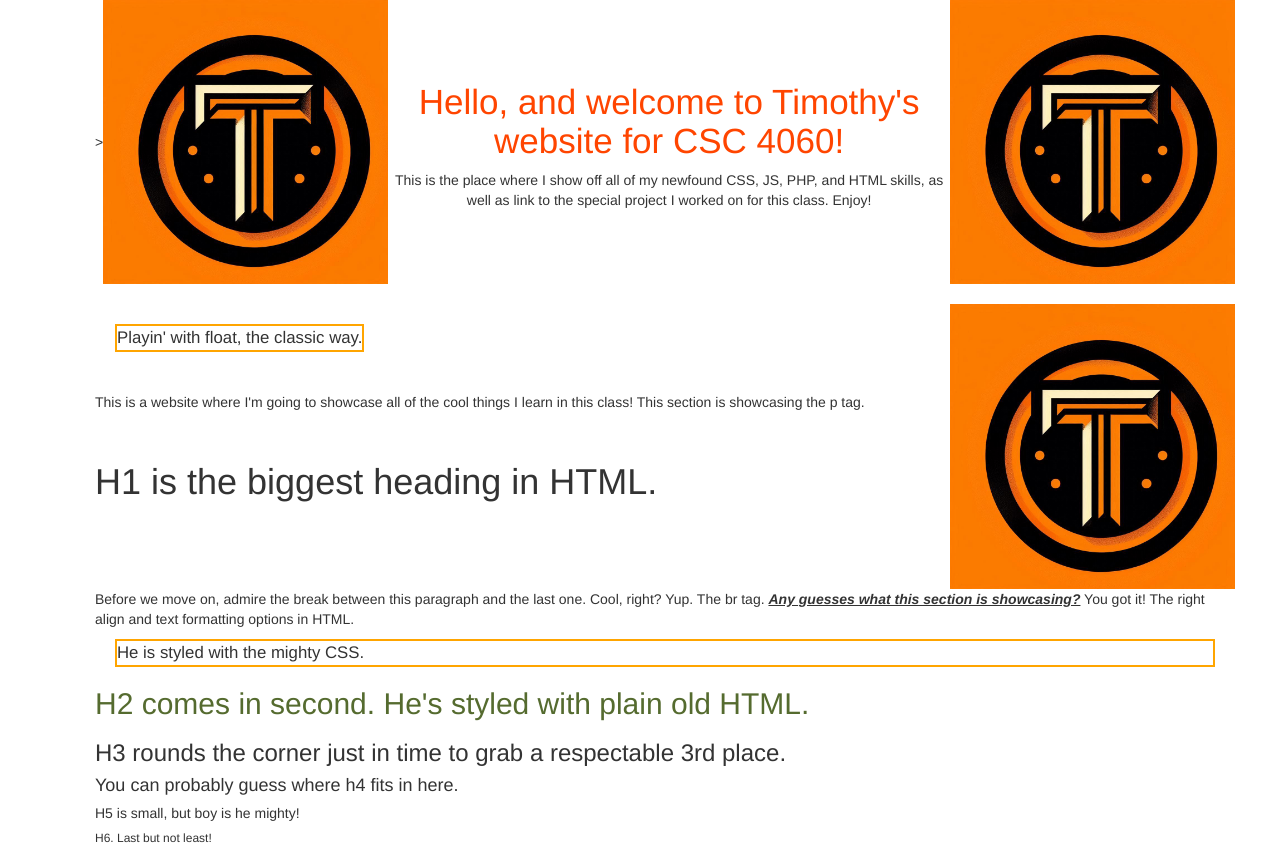
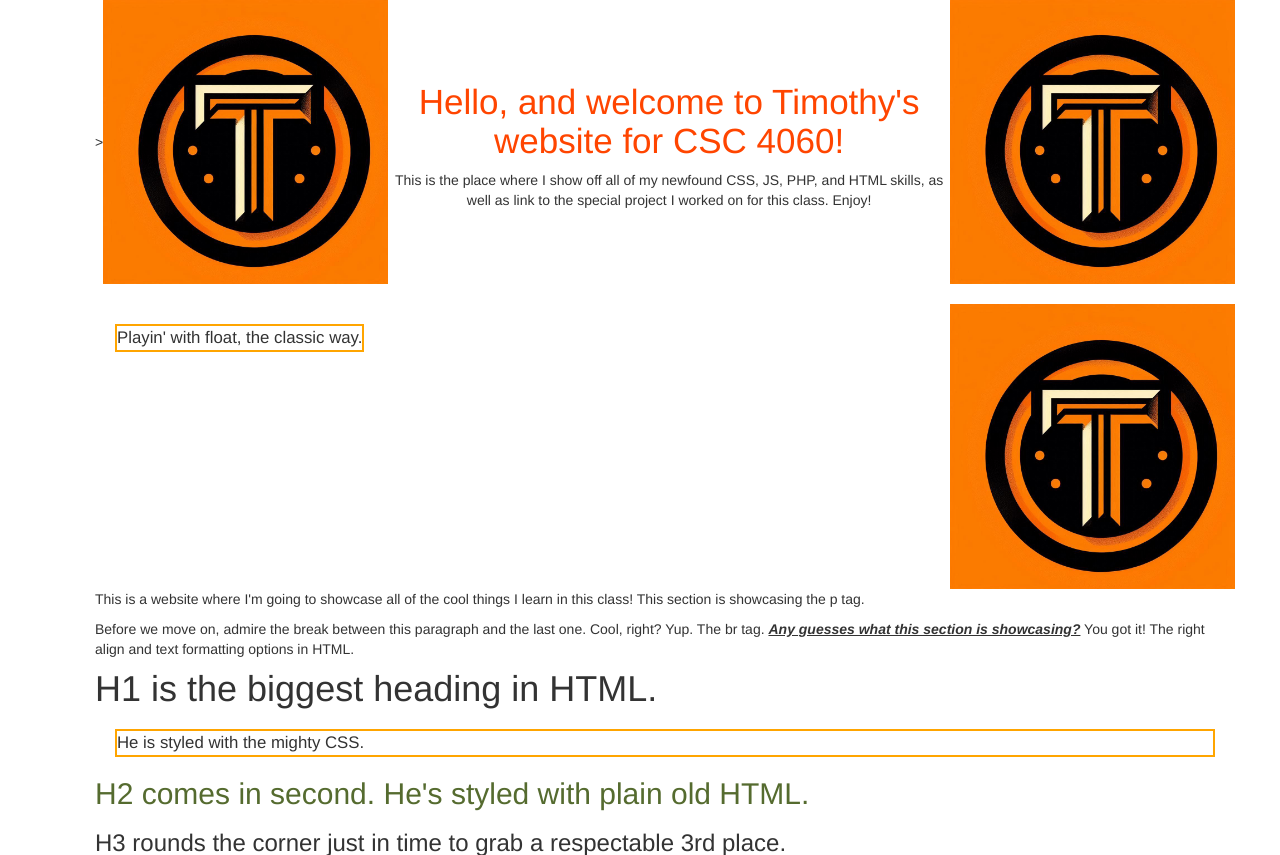
Before and after one commit to TCompuVenture/AdvDBandWebFinalProject-OrganScheduler, a PHP site: page / in a window 1280 px wide. Shown: the part 161-1016 px from the top of the page. Run offline with PHP 8.4, Linux system fonts and the light colour scheme.

Commit message:
Couple quick fixes

```diff
--- a/prevwebsite/index.php
+++ b/prevwebsite/index.php
@@ -24,7 +24,8 @@
             <img src="/includes_4both/logo.jpeg" alt="Site logo." style="height:25%; width: 25%; float: right">
         </div>
         <br>
-        <p class="p.styled-boxed-para">This is a website where I'm going to showcase all of the cool things I learn in this class! This section
+        <!--clear: both = no floating things on either side of me!-->
+        <p class="p.styled-boxed-para" style="clear:both">This is a website where I'm going to showcase all of the cool things I learn in this class! This section
         is showcasing the p tag.</p>
         <p style="float: right">Before we move on, admire the break between this paragraph and the last one. Cool, right?
         Yup. The br tag. <b><i><u>Any guesses what this section is showcasing?</u></i></b> You got it! The right align and text formatting
--- a/project/viewSchedule.php
+++ b/project/viewSchedule.php
@@ -255,7 +255,7 @@ if ($_SERVER['REQUEST_METHOD'] == 'POST') {
 </form>
 
 <!--I do not know why this appears above the form. Future problem!-->
-<h1>Testing...Should be below table, but...Future problem.</h1>
+<h1>Testing...in future, this should be BELOW table.</h1>
 
     </body>
 </html>
```
